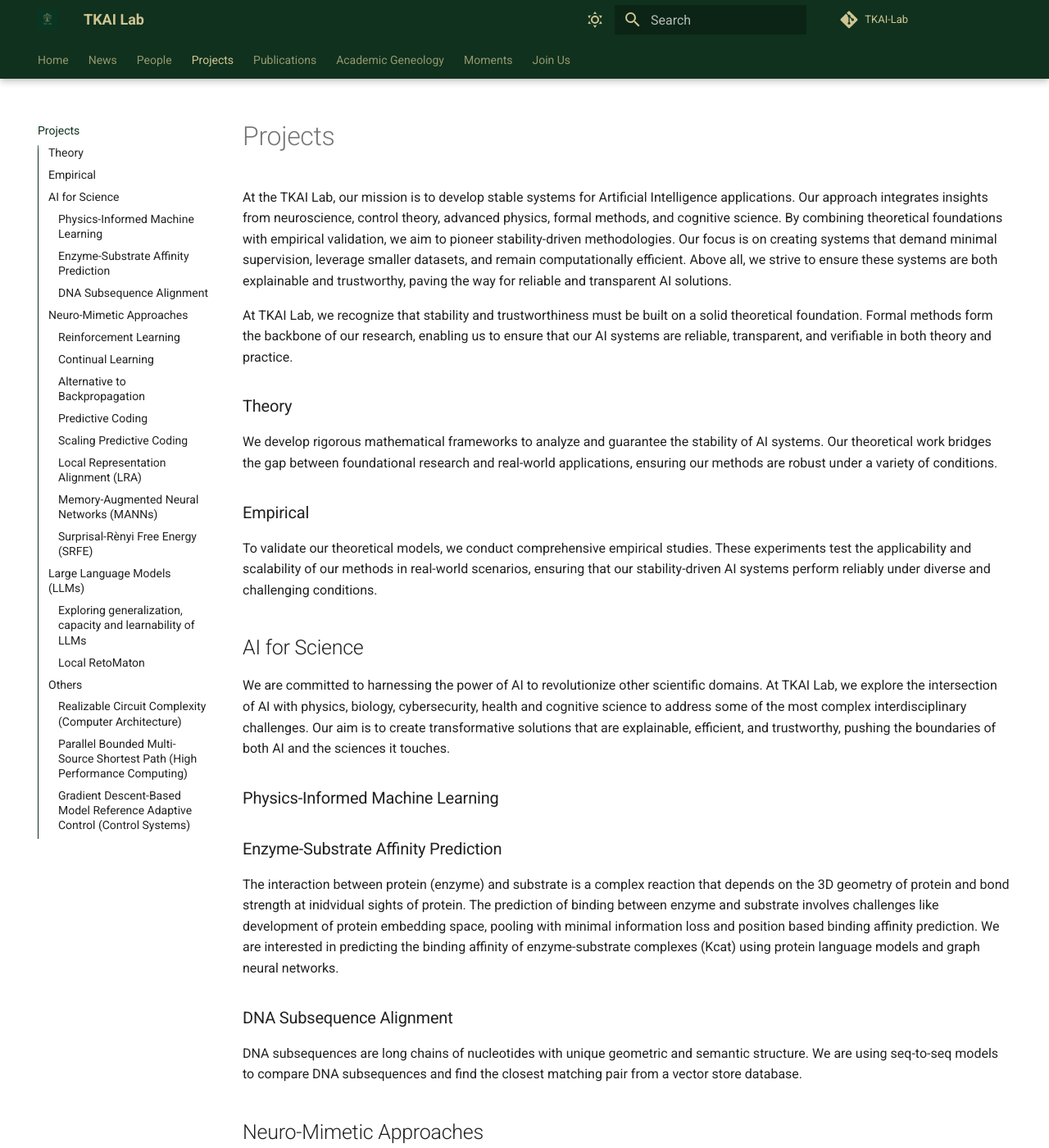
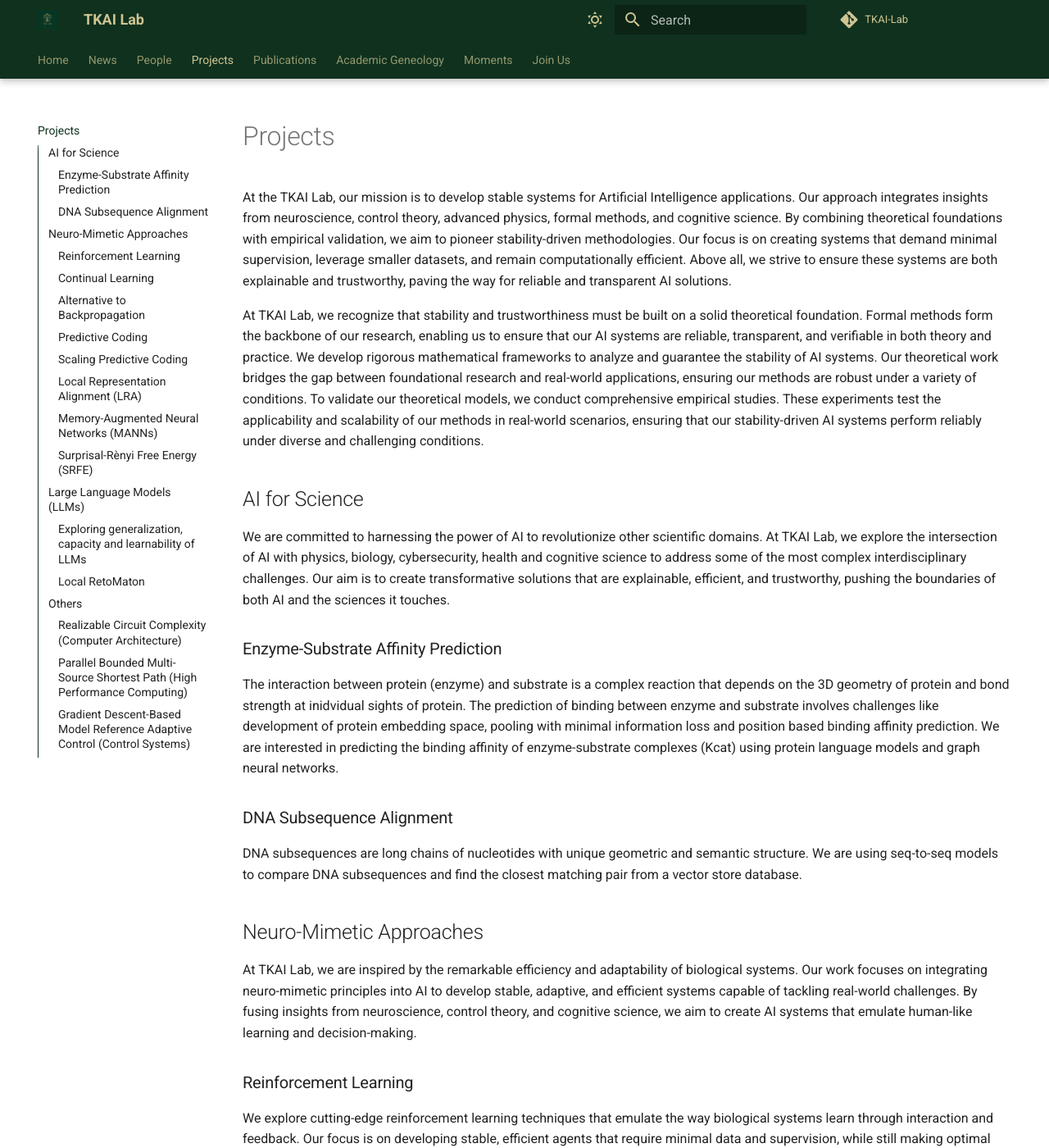
Before and after one commit to TKAI-LAB-Mali/tkai-lab-mali.github.io, an MkDocs documentation site: the page built from docs/projects.md, in a window 1280 px wide and 1400 px high. Shown: the whole window at 82% size. Built offline with MkDocs 1.6.1 and Material for MkDocs 9.7.7, drawn with Linux system fonts in a browser that asks for light colours.

Commit message:
clean up

```diff
--- a/docs/projects.md
+++ b/docs/projects.md
@@ -3,23 +3,13 @@
 At the TKAI Lab, our mission is to develop stable systems for Artificial Intelligence applications. Our approach integrates insights from neuroscience, control theory, advanced physics, formal methods, and cognitive science. By combining theoretical foundations with empirical validation, we aim to pioneer stability-driven methodologies. Our focus is on creating systems that demand minimal supervision, leverage smaller datasets, and remain computationally efficient. Above all, we strive to ensure these systems are both explainable and trustworthy, paving the way for reliable and transparent AI solutions.
 
 At TKAI Lab, we recognize that stability and trustworthiness must be built on a solid theoretical foundation. Formal methods form the backbone of our research, enabling us to ensure that our AI systems are reliable, transparent, and verifiable in both theory and practice.
-
-### Theory
-
 We develop rigorous mathematical frameworks to analyze and guarantee the stability of AI systems. Our theoretical work bridges the gap between foundational research and real-world applications, ensuring our methods are robust under a variety of conditions.
-
-### Empirical
-
 To validate our theoretical models, we conduct comprehensive empirical studies. These experiments test the applicability and scalability of our methods in real-world scenarios, ensuring that our stability-driven AI systems perform reliably under diverse and challenging conditions.
 
 
 ## AI for Science
 
 We are committed to harnessing the power of AI to revolutionize other scientific domains. At TKAI Lab, we explore the intersection of AI with physics, biology, cybersecurity, health and cognitive science to address some of the most complex interdisciplinary challenges. Our aim is to create transformative solutions that are explainable, efficient, and trustworthy, pushing the boundaries of both AI and the sciences it touches.
-
-### Physics-Informed Machine Learning
-
-
 
 ### Enzyme-Substrate Affinity Prediction
 
```
